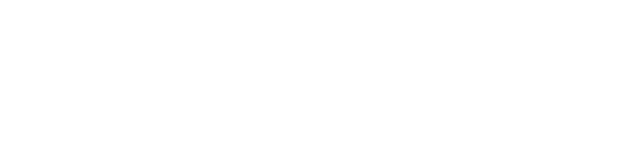
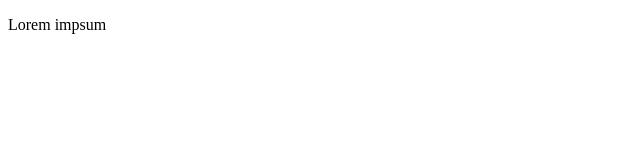
Before and after one commit to julmad80/test3, a plain HTML site: page index.html in a window 1280 px wide. Shown: the whole page, without its empty margins (0-640 px from the left). Drawn offline with Linux system fonts and the light colour scheme.

Commit message:
cambio500

```diff
--- a/index.html
+++ b/index.html
@@ -6,7 +6,7 @@
 </head>
 <body class="body1">
 
-	<div></div>
+	<div><p> Lorem impsum</p></div>
 
 </body>
 </html>
```
